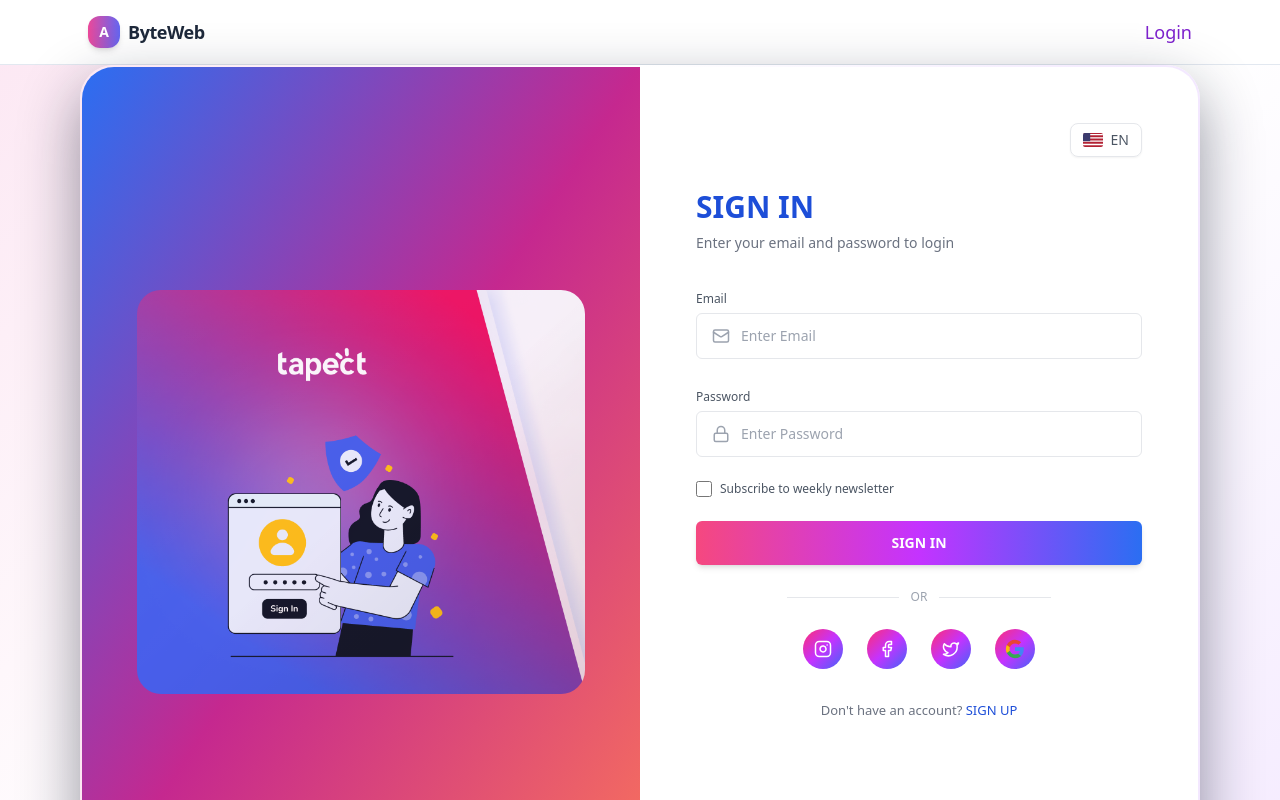
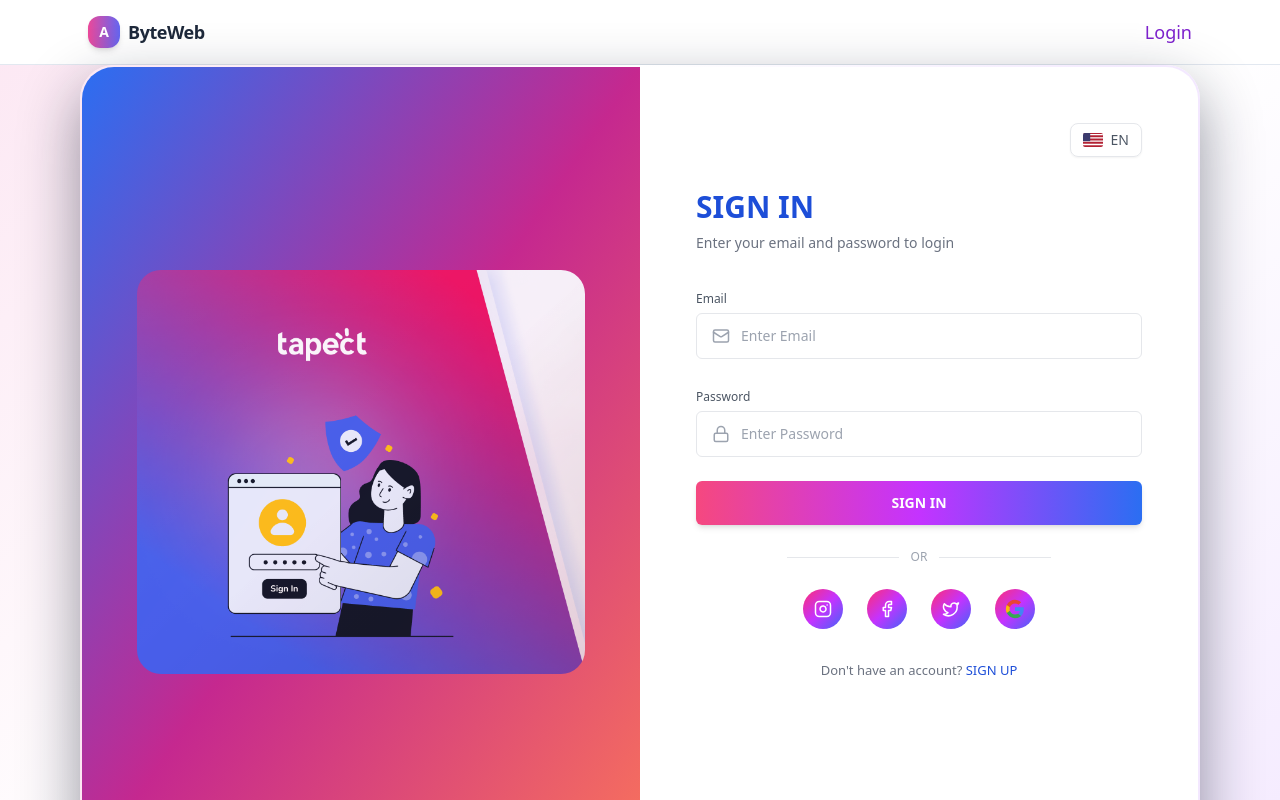
Before and after one commit to anujsahu01/byteWeb_project, a React (Vite) app: page /signIn in a window 1280 px wide. Shown: the top 800 px of the page. Built offline with nearby package versions, Linux system fonts and the light colour scheme.

Commit message:
updated some files

```diff
--- a/src/pages/SignIn.jsx
+++ b/src/pages/SignIn.jsx
@@ -3,69 +3,74 @@ import login from "../assets/image/login.png";
 import GoogleIcon from "../components/GoogleIcon";
 import LanguageSelector from "../components/LanguageSelector";
 import { Mail, Lock, Instagram, Facebook, Twitter } from "lucide-react";
-import { Link } from "react-router-dom";
+import { Link, useNavigate } from "react-router-dom";
+import axios from "axios";
 import { ToastContainer, toast } from "react-toastify";
 import "react-toastify/dist/ReactToastify.css";
 
 const SignIn = () => {
   const [email, setEmail] = useState("");
   const [password, setPassword] = useState("");
-  const [subscribe, setSubscribe] = useState(false);
 
-  const handleSubmit = (e) => {
+  const navigate = useNavigate();
+
+  const handleSubmit = async (e) => {
     e.preventDefault();
 
-    // ---- VALIDATION ----
     if (!email || !password) {
-      toast.error("Please fill all the fields!", {
-        position: "top-right",
-      });
+      toast.error("⚠️ Please fill all the fields!", { position: "top-right" });
       return;
     }
 
-    // ---- SUCCESS ----
-    toast.success("Login Successful!", {
-      position: "top-right",
-    });
+    try {
+      // Fake API (demo)
+      const res = await axios.post("https://jsonplaceholder.typicode.com/posts", {
+        email,
+        password,
+      });
 
-    // ---- RESET FORM ----
-    setEmail("");
-    setPassword("");
-    setSubscribe(false);
+      if (res.status === 201) {
+        toast.success("✅ Login Successful!", { position: "top-right" });
+
+        // Reset Form
+        setEmail("");
+        setPassword("");
+
+        // Navigate Home
+        navigate("/");
+      } else {
+        toast.error("❌ Login Failed!", { position: "top-right" });
+      }
+    } catch (err) {
+      toast.error("❌ Server error, try again!", { position: "top-right" });
+      console.log(err);
+    }
   };
 
   return (
-    <div className="min-h-screen flex items-center  justify-center">
+    <div className="min-h-screen flex items-center justify-center">
       <ToastContainer />
 
-      <div className="w-full max-w-6xl  px-4">
+      <div className="w-full max-w-6xl px-4">
         <div className="rounded-[34px] bg-gradient-to-r p-[2px] shadow-[0_24px_60px_rgba(15,23,42,0.45)]">
           <div className="flex flex-col lg:flex-row bg-white rounded-[32px] overflow-hidden">
 
-            {/* LEFT SIDE IMAGE */}
-            <div className="w-full lg:w-1/2 bg-gradient-to-br via-[#c5288f]  from-[#2b6ef2] to-[#f9735b] flex items-center justify-center p-10 lg:p-12">
+            {/* LEFT IMAGE */}
+            <div className="w-full lg:w-1/2 bg-gradient-to-br via-[#c5288f] from-[#2b6ef2] to-[#f9735b] flex items-center justify-center p-10 lg:p-12">
               <div className="relative w-full max-w-md">
-                <img
-                  src={login}
-                  alt="Sign In"
-                  className="w-full rounded-3xl opacity-95"
-                />
-
+                <img src={login} alt="Sign In" className="w-full rounded-3xl opacity-95" />
                 <div className="absolute inset-0 bg-gradient-to-br from-white/5 via-transparent to-black/10 rounded-3xl"></div>
               </div>
-
             </div>
 
-            {/* RIGHT SIDE FORM */}
+            {/* RIGHT FORM */}
             <div className="w-full lg:w-1/2 px-8 py-10 lg:px-14 lg:py-14 flex flex-col justify-center">
 
               <div className="flex justify-end mb-8">
                 <LanguageSelector />
               </div>
 
-              <h2 className="text-3xl font-bold text-[#1D4ED8] mb-2">
-                SIGN IN
-              </h2>
+              <h2 className="text-3xl font-bold text-[#1D4ED8] mb-2">SIGN IN</h2>
 
               <p className="text-gray-500 mb-8 text-sm">
                 Enter your email and password to login
@@ -75,9 +80,7 @@ const SignIn = () => {
 
                 {/* Email */}
                 <div>
-                  <label className="text-xs font-medium text-gray-600">
-                    Email
-                  </label>
+                  <label className="text-xs font-medium text-gray-600">Email</label>
                   <div className="relative mt-1">
                     <span className="absolute left-4 top-1/2 -translate-y-1/2 text-gray-400">
                       <Mail size={18} />
@@ -94,9 +97,7 @@ const SignIn = () => {
 
                 {/* Password */}
                 <div>
-                  <label className="text-xs font-medium text-gray-600">
-                    Password
-                  </label>
+                  <label className="text-xs font-medium text-gray-600">Password</label>
                   <div className="relative mt-1">
                     <span className="absolute left-4 top-1/2 -translate-y-1/2 text-gray-400">
                       <Lock size={18} />
@@ -111,18 +112,7 @@ const SignIn = () => {
                   </div>
                 </div>
 
-                {/* Checkbox */}
-                <label className="flex items-center gap-2 text-xs text-gray-600">
-                  <input
-                    type="checkbox"
-                    checked={subscribe}
-                    onChange={(e) => setSubscribe(e.target.checked)}
-                    className="w-4 h-4 rounded border-gray-300"
-                  />
-                  <span>Subscribe to weekly newsletter</span>
-                </label>
-
-                {/* Button */}
+                {/* Submit Button */}
                 <button
                   type="submit"
                   className="w-full py-3 rounded-md bg-gradient-to-r from-[#f5487f] via-[#c433ff] to-[#2b6ef2] text-white font-semibold text-sm shadow-md hover:opacity-95 transition"
@@ -137,34 +127,33 @@ const SignIn = () => {
                   <span className="h-px bg-gray-200 w-1/4" />
                 </div>
 
-                {/* Social Icons */}
+                {/* Social icons */}
                 <div className="flex items-center justify-center gap-6 mt-1">
                   <div className="w-10 h-10 flex items-center justify-center rounded-full bg-gradient-to-br from-[#ff2e72] via-[#c433ff] to-[#4364f7] text-white cursor-pointer">
                     <Instagram size={18} />
                   </div>
-
                   <div className="w-10 h-10 flex items-center justify-center rounded-full bg-gradient-to-br from-[#ff2e72] via-[#c433ff] to-[#4364f7] text-white cursor-pointer">
                     <Facebook size={18} />
                   </div>
-
                   <div className="w-10 h-10 flex items-center justify-center rounded-full bg-gradient-to-br from-[#ff2e72] via-[#c433ff] to-[#4364f7] text-white cursor-pointer">
                     <Twitter size={18} />
                   </div>
-
                   <div className="w-10 h-10 flex items-center justify-center rounded-full bg-gradient-to-br from-[#ff2e72] via-[#c433ff] to-[#4364f7] text-white cursor-pointer">
                     <GoogleIcon size={18} />
                   </div>
                 </div>
               </form>
 
-              {/* Footer */}
+              {/* Bottom */}
               <p className="text-[13px] text-center text-gray-500 mt-8">
                 Don&apos;t have an account?{" "}
                 <Link to="/signUp" className="text-[#1D4ED8] font-medium hover:underline">
                   SIGN UP
                 </Link>
               </p>
+
               <br /><br /><br /><br />
+
               <p className="text-[14px] text-center text-gray-400 mt-6">
                 © 2025. VRISTO All Rights Reserved.
               </p>
```
